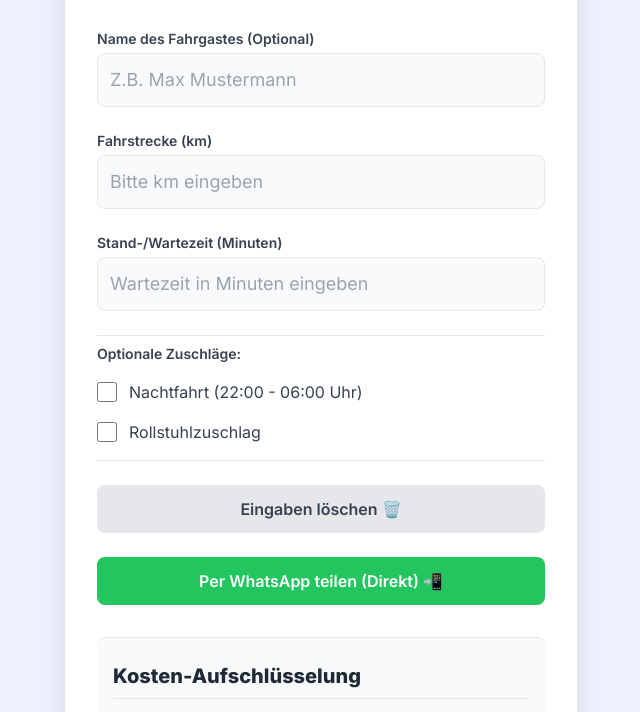
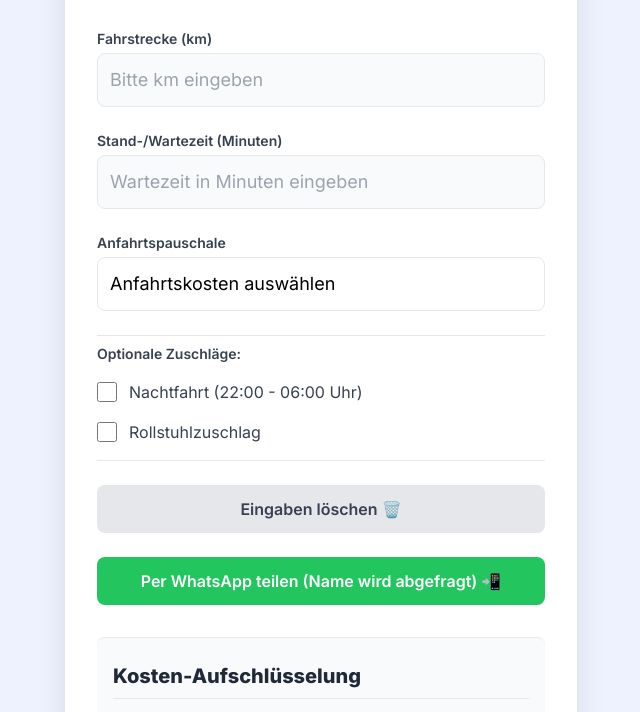
Before and after one commit to pfeifferliege/Mietwagenrechner, a plain HTML site: page index.html in a window 1280 px wide. Shown: the part 160-872 px from the top of the page, without its empty margins (319-959 px from the left). Drawn offline with nearby package versions, Linux system fonts and the light colour scheme.

Commit message:
Update index.html

```diff
--- a/index.html
+++ b/index.html
@@ -53,8 +53,8 @@
     <div class="w-full max-w-lg sticky-header bg-indigo-700 p-5 md:p-6">
         <h2 class="text-sm font-semibold text-indigo-300 mb-1 uppercase tracking-wider">Ihr aktueller Fahrpreis:</h2>
         <div class="flex justify-between items-end">
+            <span id="totalFare" class="text-5xl font-extrabold text-green-300">8,50 €</span>
             <span class="text-3xl font-bold text-white">Gesamt</span>
-            <span id="totalFare" class="text-5xl font-extrabold text-green-300">8,50 €</span>
         </div>
     </div>
 
@@ -65,23 +65,12 @@
 
         <div class="space-y-6">
 
-            <!-- NEU: Eingabefeld für Fahrgastname (optional) -->
-            <div>
-                <label for="passengerNameInput" class="block text-sm font-semibold text-gray-700 mb-1">
-                    Name des Fahrgastes (Optional)
-                </label>
-                <input type="text" id="passengerNameInput" value=""
-                        placeholder="Z.B. Max Mustermann"
-                        class="input-style w-full p-3 border rounded-lg text-lg focus:outline-none"
-                        aria-label="Name des Fahrgastes">
-            </div>
-
             <!-- Fahrstrecke -->
             <div>
                 <label for="distanceKm" class="block text-sm font-semibold text-gray-700 mb-1">
                     Fahrstrecke (km)
                 </label>
-                <input type="number" id="distanceKm" value="" min="0" step="0.1"
+                <input type="number" id="distanceKm" min="0" step="0.1"
                         placeholder="Bitte km eingeben"
                         oninput="calculateFare()"
                         class="input-style w-full p-3 border rounded-lg text-lg focus:outline-none"
@@ -93,12 +82,33 @@
                 <label for="waitingMinutes" class="block text-sm font-semibold text-gray-700 mb-1">
                     Stand-/Wartezeit (Minuten)
                 </label>
-                <input type="number" id="waitingMinutes" value="" min="0" step="1"
+                <input type="number" id="waitingMinutes" min="0" step="1"
                         placeholder="Wartezeit in Minuten eingeben"
                         oninput="calculateFare()"
                         class="input-style w-full p-3 border rounded-lg text-lg focus:outline-none"
                         aria-label="Wartezeit in Minuten">
             </div>
+
+            <!-- Anfahrtskosten Dropdown (AKTUALISIERT) -->
+            <div>
+                <label for="arrivalSurcharge" class="block text-sm font-semibold text-gray-700 mb-1">
+                    Anfahrtspauschale
+                </label>
+                <select id="arrivalSurcharge" onchange="calculateFare()"
+                        class="input-style w-full p-3 border rounded-lg text-lg focus:outline-none appearance-none bg-white pr-8"
+                        aria-label="Anfahrtskosten auswählen">
+                    <option value="0.00">Anfahrtskosten auswählen</option>
+                    <option value="5.00">5,00 €</option>
+                    <option value="10.00">10,00 €</option>
+                    <option value="15.00">15,00 €</option>
+                    <option value="20.00">20,00 €</option>
+                    <option value="25.00">25,00 €</option>
+                    <option value="30.00">30,00 €</option>
+                    <option value="40.00">40,00 €</option>
+                    <option value="50.00">50,00 €</option>
+                </select>
+            </div>
+
 
             <!-- Zuschläge -->
             <div class="space-y-4 pt-2 pb-4 border-t border-b">
@@ -130,7 +140,7 @@
 
             <button onclick="shareViaWhatsapp()"
                     class="w-full bg-green-500 text-white p-3 rounded-lg font-semibold hover:bg-green-600 transition duration-150 ease-in-out">
-                Per WhatsApp teilen (Direkt) 📲
+                Per WhatsApp teilen (Name wird abgefragt) 📲
             </button>
         </div>
 
@@ -150,7 +160,12 @@
                     <span>Wartezeitkosten (0,75 €/Min):</span>
                     <span id="detailWaitingCost" class="font-medium text-gray-800">0,00 €</span>
                 </div>
+                <!-- Anfahrtskosten Detail -->
                 <div class="flex justify-between text-gray-600 border-t pt-3 mt-3 border-dashed">
+                    <span class="text-sm">Anfahrtspauschale:</span>
+                    <span id="detailArrivalSurcharge" class="font-medium text-red-500">0,00 €</span>
+                </div>
+                <div class="flex justify-between text-gray-600">
                     <span class="text-sm">Nachtzuschlag (1,50 €):</span>
                     <span id="detailNightSurcharge" class="font-medium text-red-500">0,00 €</span>
                 </div>
@@ -178,7 +193,6 @@
 
         // Hilfsfunktion zur Formatierung als Währung (Deutsch)
         function formatCurrency(amount) {
-            // Stellt sicher, dass die Währungsanzeige korrekt ist (z.B. 12,34 €)
             return amount.toLocaleString('de-DE', { style: 'currency', currency: 'EUR' });
         }
 
@@ -195,12 +209,14 @@
             const waitingInput = document.getElementById('waitingMinutes');
             const nightCheckbox = document.getElementById('isNight');
             const wheelchairCheckbox = document.getElementById('isWheelchair');
+            const arrivalSelect = document.getElementById('arrivalSurcharge');
 
             const distanceKm = Math.max(0, parseFloat(distanceInput.value) || 0);
             const waitingMinutes = Math.max(0, parseInt(waitingInput.value, 10) || 0);
 
             const isNight = nightCheckbox.checked;
             const isWheelchair = wheelchairCheckbox.checked;
+            const arrivalSurchargeCost = parseFloat(arrivalSelect.value) || 0; // Anfahrtspauschale
 
             let totalFare = 0;
             let distanceCost = 0;
@@ -223,8 +239,9 @@
                 wheelchairSurcharge = TARIFFS.WHEELCHAIR_SURCHARGE;
             }
 
-            // 4. Gesamtfahrpreis
-            totalFare = baseFare + distanceCost + waitingCost + nightSurcharge + wheelchairSurcharge;
+            // 4. Gesamtfahrpreis (inklusive Anfahrtspauschale)
+            totalFare = baseFare + distanceCost + waitingCost + arrivalSurchargeCost + nightSurcharge + wheelchairSurcharge;
+
             // Rundet auf zwei Dezimalstellen
             totalFare = Math.round(totalFare * 100) / 100;
 
@@ -235,6 +252,7 @@
             document.getElementById('detailBaseFare').textContent = formatCurrency(baseFare);
             document.getElementById('detailDistanceCost').textContent = formatCurrency(distanceCost);
             document.getElementById('detailWaitingCost').textContent = formatCurrency(waitingCost);
+            document.getElementById('detailArrivalSurcharge').textContent = formatCurrency(arrivalSurchargeCost);
             document.getElementById('detailNightSurcharge').textContent = formatCurrency(nightSurcharge);
             document.getElementById('detailWheelchairSurcharge').textContent = formatCurrency(wheelchairSurcharge);
             document.getElementById('detailTotalSum').textContent = formatCurrency(totalFare);
@@ -244,36 +262,40 @@
          * Setzt alle Eingabefelder auf ihren Standardwert (leer oder false) zurück und berechnet neu.
          */
         function resetInputs() {
-            // Setzt auch das neue Namensfeld zurück
-            document.getElementById('passengerNameInput').value = '';
             document.getElementById('distanceKm').value = '';
             document.getElementById('waitingMinutes').value = '';
             document.getElementById('isNight').checked = false;
             document.getElementById('isWheelchair').checked = false;
+            document.getElementById('arrivalSurcharge').value = '0.00'; // Setzt Dropdown auf Standard
 
             calculateFare();
         }
 
         /**
-         * Teilt den berechneten Fahrpreis per WhatsApp OHNE Rückfrage.
-         * Liest den Namen direkt aus dem neuen Eingabefeld.
+         * Teilt den berechneten Fahrpreis per WhatsApp und fragt den Namen über ein Prompt-Fenster ab.
          */
         function shareViaWhatsapp() {
-            // 1. Gesamtfahrpreis abrufen
+            // Gesamtfahrpreis abrufen
             const totalFareText = document.getElementById('totalFare').textContent;
 
-            // 2. Name DIREKT aus dem Eingabefeld lesen (kein prompt)
-            const passengerNameInput = document.getElementById('passengerNameInput');
-            // Wenn das Feld leer ist, wird ein Standardname verwendet, um den Fluss nicht zu unterbrechen
-            let passengerName = passengerNameInput.value.trim() || "der Fahrgast";
+            // Name des Fahrgastes über das Prompt-Fenster abfragen (wie gewünscht)
+            const passengerName = prompt("Bitte geben Sie den Namen des Fahrgastes ein:");
 
-            // 3. Eingabewerte für Details abrufen
+            // Abbruch, falls kein Name eingegeben wurde oder auf Abbrechen geklickt wurde
+            if (!passengerName) {
+                // Keine alert() verwenden, nur im Fehlerfall loggen und beenden
+                console.error("WhatsApp-Vorgang abgebrochen, da kein Name eingegeben wurde.");
+                return;
+            }
+
+            // Eingabewerte für Details abrufen
             const distanceKm = parseFloat(document.getElementById('distanceKm').value) || 0;
             const waitingMinutes = parseInt(document.getElementById('waitingMinutes').value, 10) || 0;
+            const arrivalSurchargeCost = parseFloat(document.getElementById('arrivalSurcharge').value) || 0;
             const isNight = document.getElementById('isNight').checked;
             const isWheelchair = document.getElementById('isWheelchair').checked;
 
-            // 4. Detaillierte Nachricht konstruieren
+            // Detaillierte Nachricht konstruieren
             let message = `Fahrt von ${passengerName} kostet ${totalFareText}.\n\n`;
             message += `DETAILS:\n`;
             message += `Grundgebühr: ${formatCurrency(TARIFFS.BASE_FARE)}\n`;
@@ -288,6 +310,11 @@
                 message += `Wartezeit (${waitingMinutes} Min): ${formatCurrency(waitingCost)}\n`;
             }
 
+            // Anfahrtspauschale nur hinzufügen, wenn > 0
+            if (arrivalSurchargeCost > 0) {
+                 message += `Anfahrtspauschale: ${formatCurrency(arrivalSurchargeCost)}\n`;
+            }
+
             if (isNight) {
                 message += `Nachtzuschlag: ${formatCurrency(TARIFFS.NIGHT_SURCHARGE)}\n`;
             }
@@ -299,10 +326,10 @@
             // Endsumme hinzufügen
             message += `\nGESAMTSUMME: ${totalFareText}`;
 
-            // 5. Nachricht URL-kodieren
+            // Nachricht URL-kodieren
             const encodedMessage = encodeURIComponent(message);
 
-            // 6. WhatsApp Link erstellen und SOFORT öffnen
+            // WhatsApp Link erstellen und öffnen
             const whatsappUrl = `https://wa.me/?text=${encodedMessage}`;
             window.open(whatsappUrl, '_blank');
         }
```
